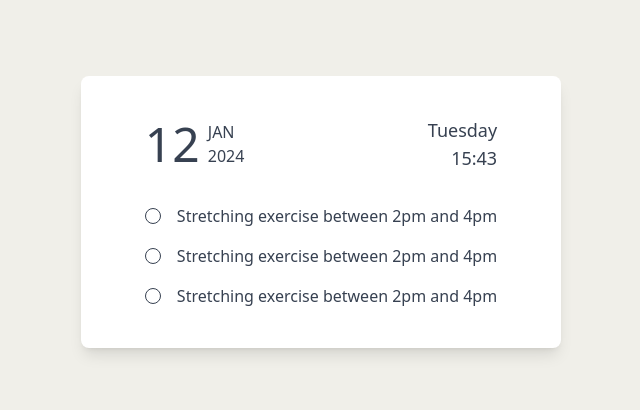
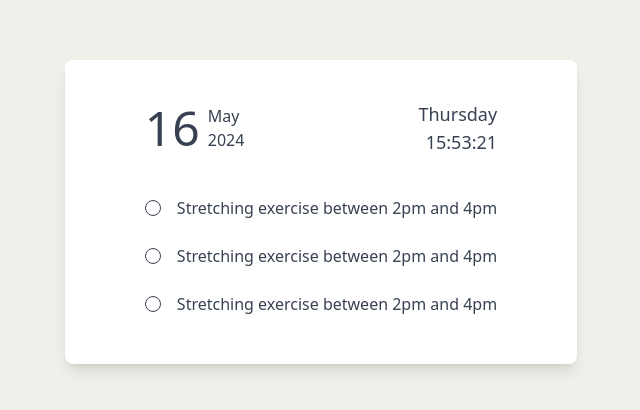
Before and after one commit to 0x41-li/andres-daily-routine-todolist, a website built with Vite: page index.html in a window 1280 px wide. Shown: the part 188-598 px from the top of the page, without its empty margins (319-959 px from the left). Built offline with nearby package versions, Linux system fonts and the light colour scheme.

Commit message:
Add moment.js and made the widget head dynamic

```diff
--- a/app.js
+++ b/app.js
@@ -1,30 +1,40 @@
+//
+import moment from "moment";
+
+// css
 import "./main.css";
 
-// Get today's date
-const today = new Date();
+// code
 
-// Get the day number in the month
-const dayOfMonth = today.getDate();
+document.addEventListener("DOMContentLoaded", () => {
+  // Get the HTML elements related to the widget head
+  // Where the date and time is displayed
+  const monthShortName = document.getElementById("month-short-name");
+  const dayNumber = document.getElementById("day-number");
+  const year = document.getElementById("year");
+  const dayName = document.getElementById("day-name");
+  const time = document.getElementById("time");
 
-// Get the month name with three letters
-const monthNames = [
-  "Jan",
-  "Feb",
-  "Mar",
-  "Apr",
-  "May",
-  "Jun",
-  "Jul",
-  "Aug",
-  "Sep",
-  "Oct",
-  "Nov",
-  "Dec",
-];
-const monthName = monthNames[today.getMonth()];
+  // Get the current date
+  const date = moment();
 
-// Get the year with four numbers
-const year = today.getFullYear();
+  // Fill the corresponding HTML with date data
+  monthShortName.textContent = date.format("MMM");
+  dayNumber.textContent = date.format("D");
+  year.textContent = date.format("YYYY");
+  dayName.textContent = date.format("dddd");
+  time.textContent = moment().format("HH:mm:ss");
 
-// Print the results
-console.log("Today's date:", dayOfMonth, monthName, year);
+  // Update the time
+  setInterval(() => {
+    time.textContent = moment().format("HH:mm:ss");
+  }, 1000);
+
+  // Get the ul where the tasks items are
+  const tasksUl = document.getElementById("tasks-ul");
+
+  for (let i = 0; i < tasksUl.children.length; i++) {
+    const taskLi = tasksUl.children[i];
+    console.log(taskLi);
+  }
+});
--- a/index.html
+++ b/index.html
@@ -1,10 +1,11 @@
-<!DOCTYPE html>
+<!doctype html>
 <html lang="en">
   <head>
     <meta charset="UTF-8" />
     <meta name="viewport" content="width=device-width, initial-scale=1.0" />
     <title>Vite App</title>
   </head>
+
   <body>
     <main class="">
       <div
@@ -13,28 +14,51 @@
         <!-- Widget -->
         <div class="shadow-lg bg-white rounded-lg px-16 py-10">
           <!-- Widget's Head  -->
-          <div class="flex justify-between items-center">
-            <h2 class="text-gray-700 flex justify-between items-center">
+          <div class="flex justify-between items-center px-4">
+            <p class="text-gray-700 flex justify-between items-center">
               <span class="flex gap-2 items-start">
-                <span class="date-today text-5xl">12</span>
+                <span id="day-number" class="text-5xl"></span>
 
                 <span class="flex flex-col justify-between h-full">
-                  <span class="font-medium">JAN</span>
-                  <span class="font-light">2024</span>
+                  <span id="month-short-name" class="font-medium"></span>
+
+                  <span id="year" class="font-light"></span>
                 </span>
               </span>
-            </h2>
+            </p>
 
             <div class="flex flex-col items-end">
-              <p class="font-medium text-lg text-gray-700">Tuesday</p>
-              <p class="font-light text-lg text-gray-700">15:43</p>
+              <p id="day-name" class="font-medium text-lg text-gray-700"></p>
+              <p id="time" class="font-light text-lg text-gray-700"></p>
             </div>
           </div>
 
           <!-- Widget's Body  -->
           <div class="mt-8">
-            <ul class="flex flex-col gap-4">
-              <li class="flex items-start justify-start gap-4">
+            <ul id="tasks-ul" class="flex flex-col gap-2">
+              <li
+                class="flex items-start justify-start gap-4 cursor-pointer hover:bg-gray-100 py-2 px-4 rounded-lg"
+              >
+                <!-- Task finshed checkbox circle -->
+                <span
+                  class="block basis-4 shrink-0 mt-1 w-4 h-4 rounded-full border border-gray-700"
+                ></span>
+
+                <div class="relative">
+                  <!-- Task text -->
+                  <p class="text-gray-700 text-light">
+                    Stretching exercise between 2pm and 4pm
+                  </p>
+
+                  <span
+                    class="hidden absolute top-1/2 -translate-y-1/2 right-0 h-0.5 w-full bg-black"
+                  ></span>
+                </div>
+              </li>
+
+              <li
+                class="flex items-start justify-start gap-4 cursor-pointer hover:bg-gray-100 py-2 px-4 rounded-lg"
+              >
                 <!-- Task finshed checkbox circle -->
                 <span
                   class="block basis-4 shrink-0 mt-1 w-4 h-4 rounded-full border border-gray-700"
@@ -46,19 +70,9 @@
                 </p>
               </li>
 
-              <li class="flex items-start justify-start gap-4">
-                <!-- Task finshed checkbox circle -->
-                <span
-                  class="block basis-4 shrink-0 mt-1 w-4 h-4 rounded-full border border-gray-700"
-                ></span>
-
-                <!-- Task text -->
-                <p class="text-gray-700 text-light">
-                  Stretching exercise between 2pm and 4pm
-                </p>
-              </li>
-
-              <li class="flex items-start justify-start gap-4">
+              <li
+                class="flex items-start justify-start gap-4 cursor-pointer hover:bg-gray-100 py-2 px-4 rounded-lg"
+              >
                 <!-- Task finshed checkbox circle -->
                 <span
                   class="block basis-4 shrink-0 mt-1 w-4 h-4 rounded-full border border-gray-700"
--- a/package.json
+++ b/package.json
@@ -15,5 +15,8 @@
     "postcss": "^8.4.38",
     "tailwindcss": "^3.4.3",
     "vite": "^5.2.0"
+  },
+  "dependencies": {
+    "moment": "^2.30.1"
   }
 }
```
Also changed, not shown: 1 other file.
